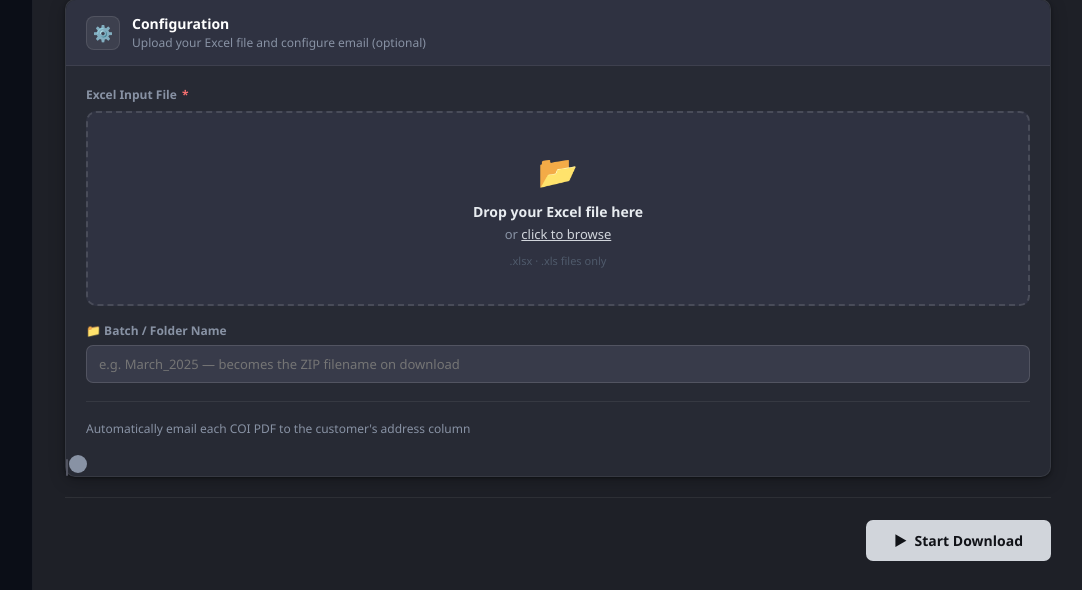
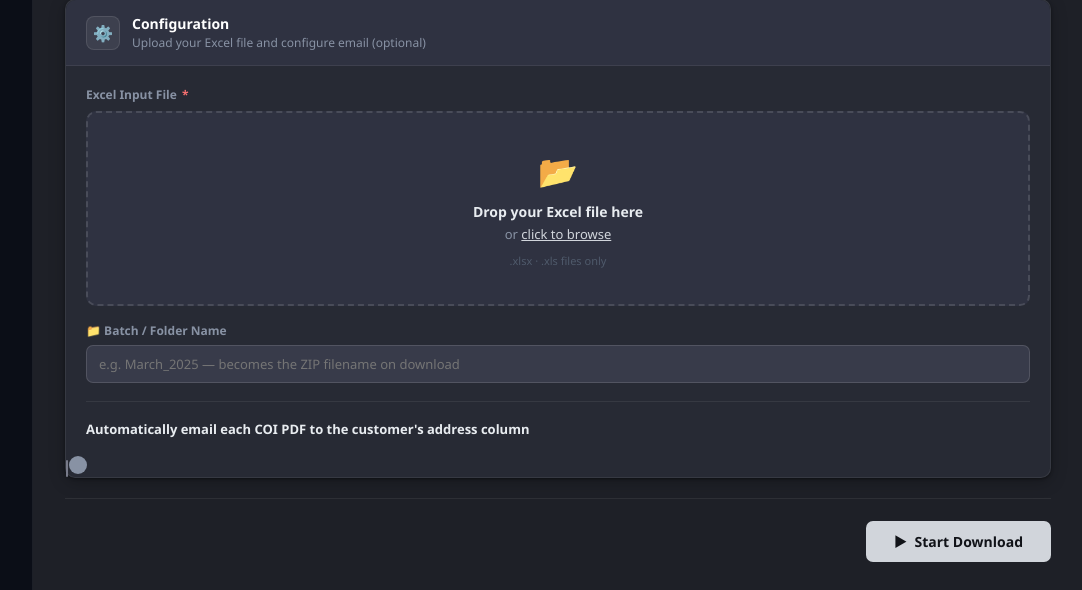
Before and after one commit to blessedjoshua-eng/zero-man, a Flask app: page / in a window 1280 px wide. Shown: the part 700-1290 px from the top of the page, without its empty margins (197-1279 px from the left). Run offline with Flask 3, Linux system fonts and the light colour scheme.

Commit message:
Update index.html

```diff
--- a/templates/index.html
+++ b/templates/index.html
@@ -124,10 +124,10 @@
     /* ── TOGGLE ── */
     .trow { display: flex; align-items: center; justify-content: space-between; padding: 10px 0; }
     .tlbl { font-size: 13px; font-weight: 600; color: var(--text); }
-    .tdesc { font-size: 12px; color: var(--text2); margin-top: 2px; }
+    .tdesc { font-size: 13px; color: var(--text); font-weight: 600; margin-top: 3px; }
     .tgl { position: relative; width: 44px; height: 24px; cursor: pointer; }
     .tgl input { opacity: 0; width: 0; height: 0; }
-    .ts { position: absolute; inset: 0; background: var(--bg4); border-radius: 24px; cursor: pointer; transition: .2s; border: 1px solid var(--border2); }
+    .ts { position: absolute; inset: 0; background: #4a4f62; border-radius: 24px; cursor: pointer; transition: .2s; border: 1px solid rgba(255,255,255,.25); }
     .ts::before { content: ''; position: absolute; height: 18px; width: 18px; left: 2px; bottom: 2px; background: var(--text2); border-radius: 50%; transition: .2s; }
     .tgl input:checked + .ts { background: var(--acc); border-color: var(--acc-dk); }
     .tgl input:checked + .ts::before { transform: translateX(20px); background: var(--sb); }
@@ -175,7 +175,7 @@
     .log-ph { color: #1e2d42; text-align: center; padding: 60px 0; font-size: 13px; }
 
     /* ── DOWNLOAD ── */
-    .dl-card { display: none; background: rgba(34,197,94,.06); border: 1px solid rgba(34,197,94,.2); border-radius: var(--radius); margin-bottom: 20px; }
+    .dl-card { display: none; background: rgba(34,197,94,.06); border: 1px solid rgba(34,197,94,.2); border-radius: var(--radius); margin-top: 28px; margin-bottom: 28px; }
     .dl-card.open { display: block; }
     .dl-inner { display: flex; align-items: center; gap: 20px; padding: 20px; }
     .dl-icon { font-size: 38px; flex-shrink: 0; }
```
